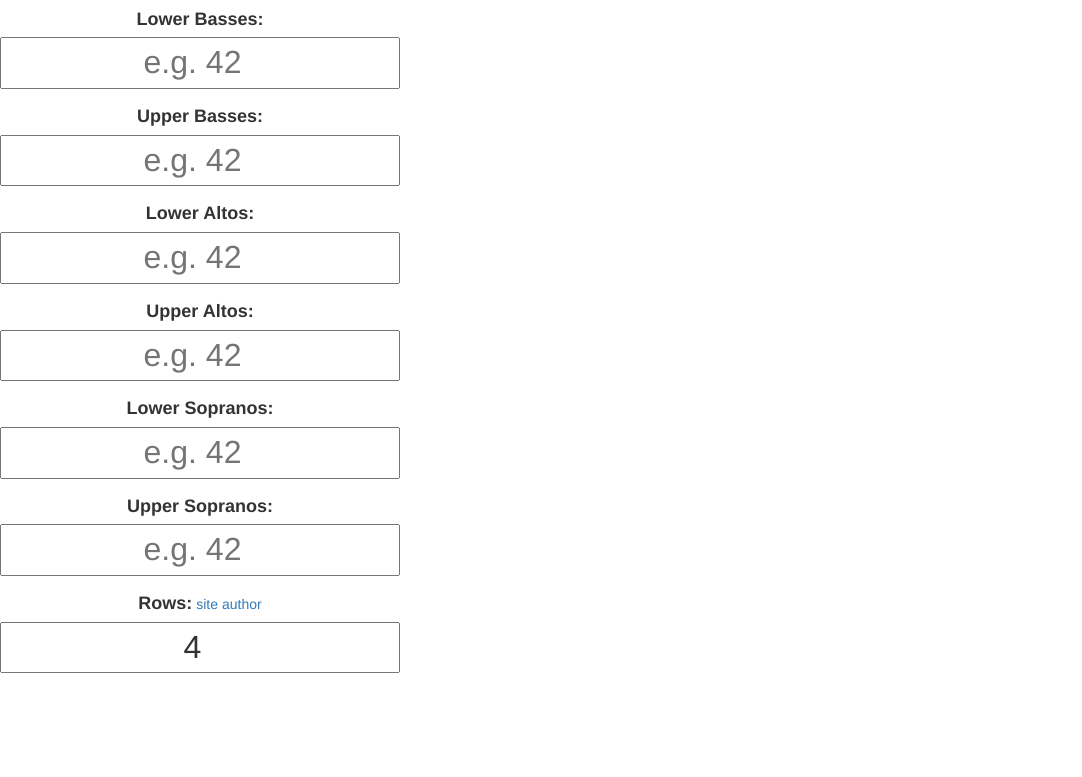
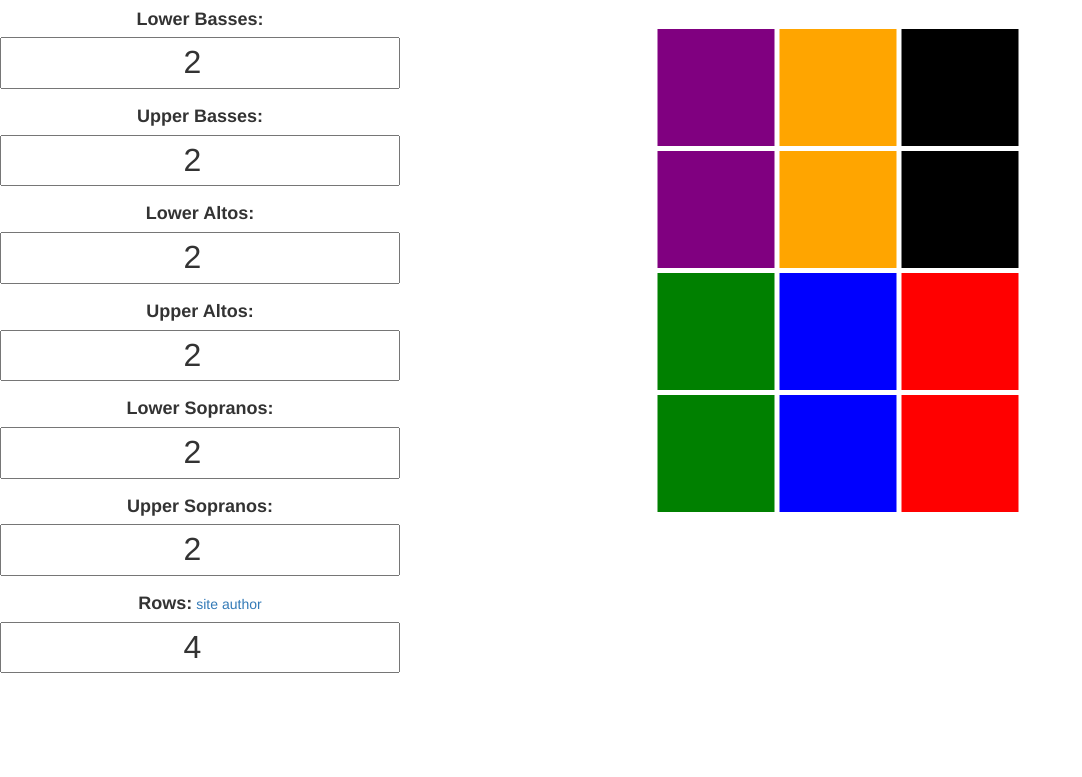
Before and after one commit to sihugh/ChoirDemo, a website: page site/default.html in a window 1280 px wide. Shown: the part 113-890 px from the top of the page, without its empty margins (0-1082 px from the left). Drawn offline with nearby package versions, Linux system fonts and the light colour scheme.

Commit message:
Setting default values

```diff
--- a/site/default.html
+++ b/site/default.html
@@ -20,37 +20,37 @@
                     <label for="lowerbasses">
                         Lower Basses:
                     </label>
-                    <input id="lowerbasses" name="lowerbasses" type="number" min="0" placeholder="e.g. 42" />
+                    <input id="lowerbasses" value="2" name="lowerbasses" type="number" min="0" placeholder="e.g. 42" />
                 </li>
                 <li>
                     <label for="upperbasses">
                         Upper Basses:
                     </label>
-                    <input id="upperbasses" name="upperbasses" type="number" min="0" placeholder="e.g. 42" />
+                    <input id="upperbasses" value="2" name="upperbasses" type="number" min="0" placeholder="e.g. 42" />
                 </li>
                 <li>
                     <label for="loweraltos">
                         Lower Altos:
                     </label>
-                    <input id="loweraltos" name="loweraltos" type="number" min="0" placeholder="e.g. 42" />
+                    <input id="loweraltos" value="2" name="loweraltos" type="number" min="0" placeholder="e.g. 42" />
                 </li>
                 <li>
                     <label for="upperaltos">
                         Upper Altos:
                     </label>
-                    <input id="upperaltos" name="upperaltos" type="number" min="0" placeholder="e.g. 42" />
+                    <input id="upperaltos" value="2" name="upperaltos" type="number" min="0" placeholder="e.g. 42" />
                 </li>
                 <li>
                     <label for="lowersops">
                         Lower Sopranos:
                     </label>
-                    <input id="lowersops" name="lowersops" type="number" min="0" placeholder="e.g. 42" />
+                    <input id="lowersops" value="2" name="lowersops" type="number" min="0" placeholder="e.g. 42" />
                 </li>
                 <li>
                     <label for="uppersops">
                         Upper Sopranos:
                     </label>
-                    <input id="uppersops" name="uppersops" type="number" min="0" placeholder="e.g. 42" />
+                    <input id="uppersops" value="2" name="uppersops" type="number" min="0" placeholder="e.g. 42" />
                 </li>
             </ul>
             <label>
--- a/site/styles/default.css
+++ b/site/styles/default.css
@@ -21,7 +21,7 @@ input {
     font-size: xx-large;
     width: 100%;
     float: left;
-    margin-bottom: 15px;
+    margin-bottom: 10px;
 }
 
 
```
